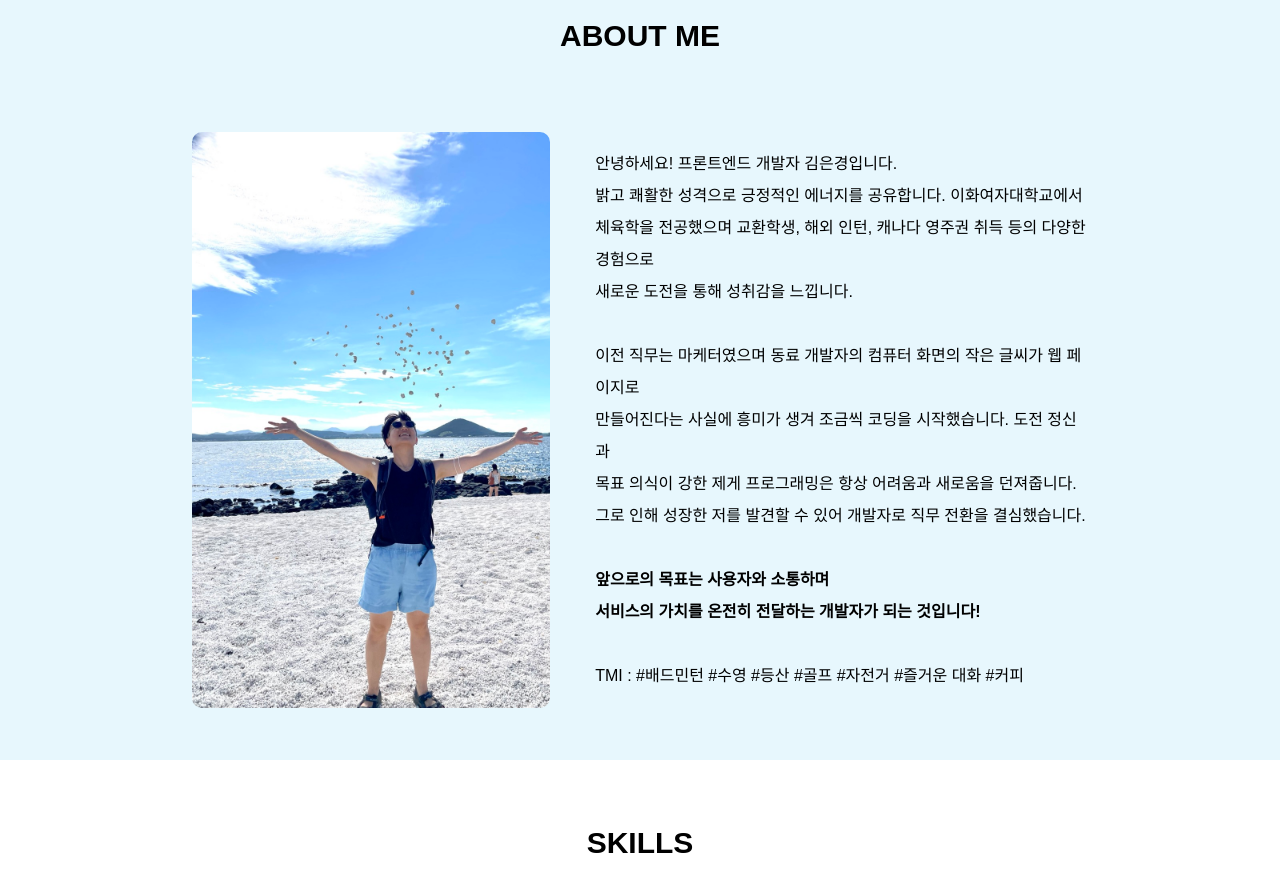
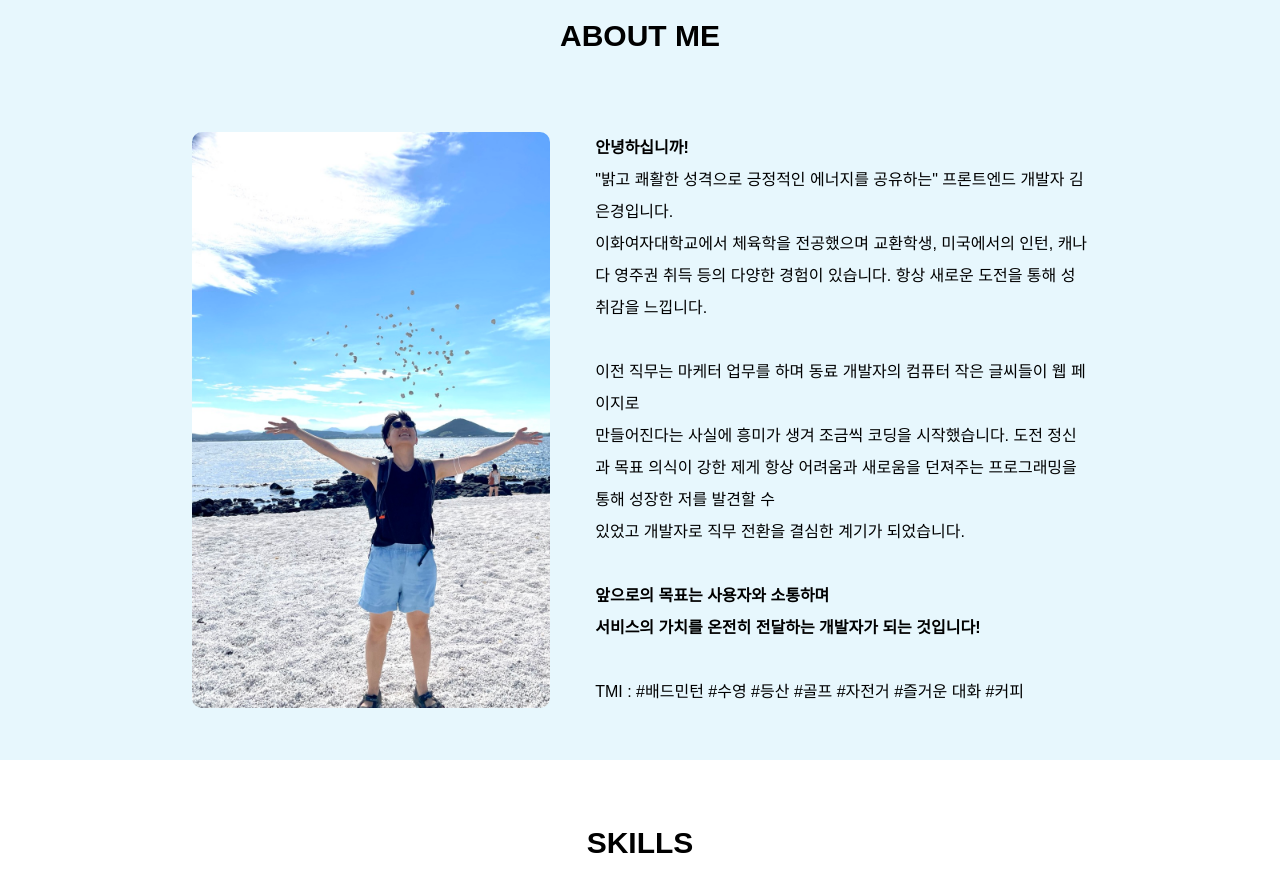
Before and after one commit to Joahkim/PortFolio, a React (Create React App) app: page / in a window 1280 px wide. Shown: the part 840-1732 px from the top of the page. Built offline with nearby package versions, Linux system fonts and the light colour scheme; a web font is replaced by a local one.

Commit message:
3rd feedback modify

```diff
--- a/src/components/AboutMe.jsx
+++ b/src/components/AboutMe.jsx
@@ -12,22 +12,20 @@ const AboutMe = ({ aboutMe }) => {
       <ContextBox>
         <MyPhoto />
         <MyIntroduction>
-          안녕하세요! 프론트엔드 개발자 김은경입니다.
-          <br /> 밝고 쾌활한 성격으로 긍정적인 에너지를 공유합니다.
-          이화여자대학교에서 <br />
-          체육학을 전공했으며 교환학생, 해외 인턴, 캐나다 영주권 취득 등의
-          다양한 경험으로 <br />
-          새로운 도전을 통해 성취감을 느낍니다.
+          <b>안녕하십니까!</b>
+          <br /> "밝고 쾌활한 성격으로 긍정적인 에너지를 공유하는" 프론트엔드
+          개발자 김은경입니다.
+          <br /> 이화여자대학교에서 체육학을 전공했으며 교환학생, 미국에서의
+          인턴, 캐나다 영주권 취득 등의 다양한 경험이 있습니다. 항상 새로운
+          도전을 통해 성취감을 느낍니다.
           <br />
           <br />
-          이전 직무는 마케터였으며 동료 개발자의 컴퓨터 화면의 작은 글씨가 웹
+          이전 직무는 마케터 업무를 하며 동료 개발자의 컴퓨터 작은 글씨들이 웹
           페이지로
           <br /> 만들어진다는 사실에 흥미가 생겨 조금씩 코딩을 시작했습니다.
-          도전 정신과 <br />
-          목표 의식이 강한 제게 프로그래밍은 항상 어려움과 새로움을 던져줍니다.
-          <br />
-          그로 인해 성장한 저를 발견할 수 있어 개발자로 직무 전환을
-          결심했습니다.
+          도전 정신과 목표 의식이 강한 제게 항상 어려움과 새로움을 던져주는
+          프로그래밍을 통해 성장한 저를 발견할 수<br /> 있었고 개발자로 직무
+          전환을 결심한 계기가 되었습니다.
           <br />
           <br />
           <b>
```
